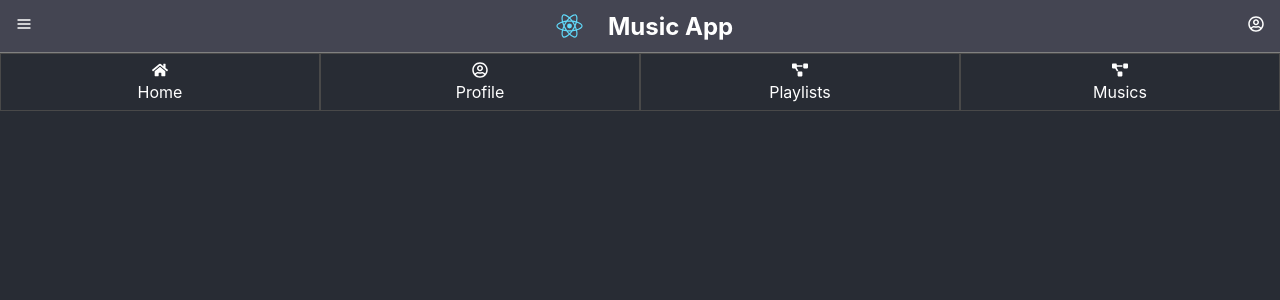
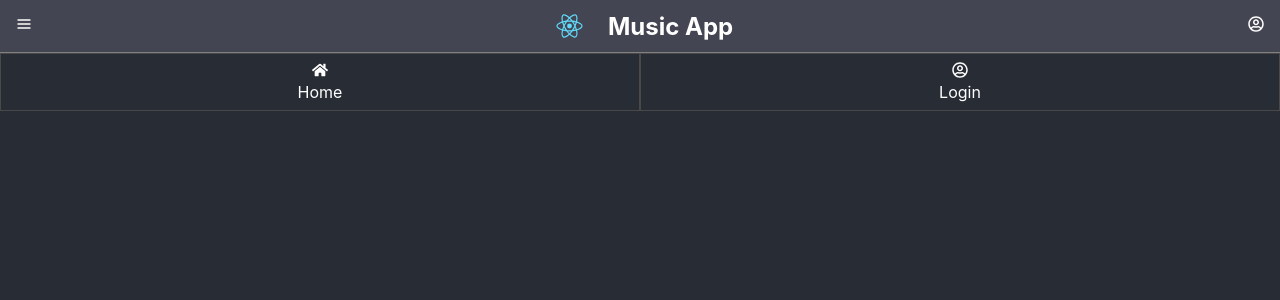
Before and after one commit to Myogamevideo/WEB_Transverse_LP_Jarry_Bougrat, a React (Create React App) app in the folder Client/: page / in a window 1280 px wide. Shown: the top 300 px of the page. Built offline with nearby package versions, Linux system fonts and the light colour scheme.

Commit message:
[FEAT][TO_TEST] Conditional routing depending on auth

```diff
--- a/Client/src/component/common/Navbar.js
+++ b/Client/src/component/common/Navbar.js
@@ -1,6 +1,49 @@
 import React from "react";
+import { Fragment } from "react";
 import { FaRegUserCircle, FaHome, FaProjectDiagram } from "react-icons/fa";
-import {Link} from "react-router-dom";
+import { Link } from "react-router-dom";
+
+function GetNav() {
+    const sessionToken = localStorage.getItem('session_token');
+
+    if (!sessionToken) return (
+        <Link to="/login">
+            <li>
+                <FaRegUserCircle />
+                <p>Login</p>
+            </li>
+        </Link>
+    );
+
+    return (
+        <Fragment>
+            <Link to="/me">
+                <li>
+                    <FaRegUserCircle />
+                    <p>Profile</p>
+                </li>
+            </Link>
+            <Link to="/playlists">
+                <li>
+                    <FaProjectDiagram />
+                    <p>Playlists</p>
+                </li>
+            </Link>
+            <Link to="/musics">
+                <li>
+                    <FaProjectDiagram />
+                    <p>Musics</p>
+                </li>
+            </Link>
+            <Link to="/logout">
+                <li>
+                    <FaProjectDiagram />
+                    <p>Logout</p>
+                </li>
+            </Link>
+        </Fragment>
+    );
+}
 
 class Navbar extends React.Component {
 
@@ -10,28 +53,11 @@ class Navbar extends React.Component {
                 <ul className="nav-list">
                     <Link to="/home">
                         <li>
-                            <FaHome/>
+                            <FaHome />
                             <p>Home</p>
                         </li>
                     </Link>
-                    <Link to="/me">
-                        <li>
-                            <FaRegUserCircle/>
-                            <p>Profile</p>
-                        </li>
-                    </Link>
-                    <Link to="/playlists">
-                        <li>
-                            <FaProjectDiagram/>
-                            <p>Playlists</p>
-                        </li>
-                    </Link>
-                    <Link to="/musics">
-                        <li>
-                            <FaProjectDiagram/>
-                            <p>Musics</p>
-                        </li>
-                    </Link>
+                    <GetNav />
                 </ul>
             </nav>
         );
```
